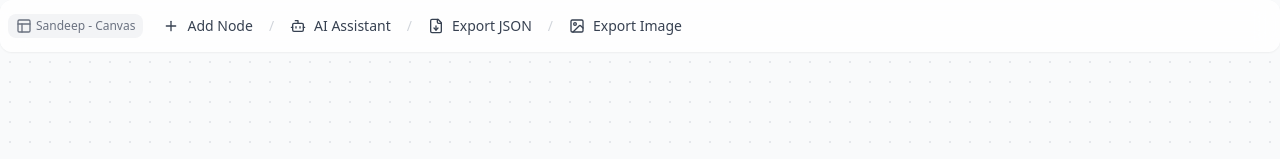
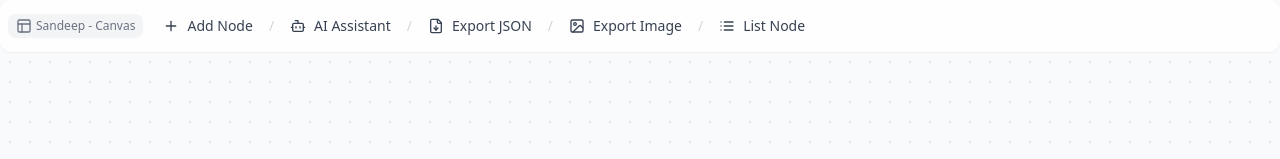
Before and after one commit to sandepk/canva-ai-generated-text-sandeep, a React (Vite) app: page / in a window 1280 px wide. Shown: the top 159 px of the page. Built offline with nearby package versions, Linux system fonts and the light colour scheme.

Commit message:
implemented feature to show list of nodes in toolbar and highlight them

```diff
--- a/src/App.tsx
+++ b/src/App.tsx
@@ -1,5 +1,5 @@
-import React from 'react';
-import Canvas from './components/Canvas';
+import React from "react";
+import Canvas from "./components/Canvas";
 
 function App() {
   return (
--- a/src/components/Canvas.tsx
+++ b/src/components/Canvas.tsx
@@ -1,22 +1,23 @@
-import React, { useState, useRef, useEffect, useCallback } from 'react';
-import html2canvas from 'html2canvas';
-import { Node, DragState } from '../types';
-import CanvasNode from './CanvasNode';
-import AIAssistant from './AIAssistant';
-import Toolbar from './Toolbar';
-import { generateText } from '../services/api';
-import { Plus } from 'lucide-react';
+import React, { useState, useRef, useEffect, useCallback } from "react";
+import html2canvas from "html2canvas";
+import { Node, DragState } from "../types";
+import CanvasNode from "./CanvasNode";
+import AIAssistant from "./AIAssistant";
+import Toolbar from "./Toolbar";
+import { generateText } from "../services/api";
+import { Plus } from "lucide-react";
+import NodeList from "./NodeList";
 
 const COLORS = [
-  '#3B82F6', // blue
-  '#10B981', // emerald
-  '#F59E0B', // amber
-  '#EF4444', // red
-  '#8B5CF6', // violet
-  '#06B6D4', // cyan
+  "#3B82F6", // blue
+  "#10B981", // emerald
+  "#F59E0B", // amber
+  "#EF4444", // red
+  "#8B5CF6", // violet
+  "#06B6D4", // cyan
 ];
 
-const LOCAL_STORAGE_KEY = 'ai-canvas-nodes';
+const LOCAL_STORAGE_KEY = "ai-canvas-nodes";
 
 const Canvas: React.FC = () => {
   const [nodes, setNodes] = useState<Node[]>(() => {
@@ -28,6 +29,11 @@ const Canvas: React.FC = () => {
       return [];
     }
   });
+  const [highlightedNodeId, setHighlightedNodeId] = useState<string | null>(
+    null,
+  );
+  const [showNodeList, setShowNodeList] = useState(false);
+
   useEffect(() => {
     localStorage.setItem(LOCAL_STORAGE_KEY, JSON.stringify(nodes));
   }, [nodes]);
@@ -39,10 +45,12 @@ const Canvas: React.FC = () => {
   const [showAIAssistant, setShowAIAssistant] = useState(false);
   const [selectedNodeId, setSelectedNodeId] = useState<string | null>(null);
   const canvasRef = useRef<HTMLDivElement>(null);
+  const scrollContainerRef = useRef<HTMLDivElement>(null);
 
   const generateId = () => Math.random().toString(36).substr(2, 9);
 
-  const createNode = useCallback((x: number, y: number, text: string = 'New Node') => {
+  const createNode = useCallback(
+    (x: number, y: number, text: string = "New Node") => {
       const newNode: Node = {
         id: generateId(),
         x,
@@ -52,18 +60,20 @@ const Canvas: React.FC = () => {
         width: 200,
         height: 100,
       };
-    setNodes(prev => [...prev, newNode]);
+      setNodes((prev) => [...prev, newNode]);
       return newNode.id;
-  }, []);
+    },
+    [],
+  );
 
   const updateNode = useCallback((id: string, updates: Partial<Node>) => {
-    setNodes(prev => prev.map(node =>
-      node.id === id ? { ...node, ...updates } : node
-    ));
+    setNodes((prev) =>
+      prev.map((node) => (node.id === id ? { ...node, ...updates } : node)),
+    );
   }, []);
 
   const deleteNode = useCallback((id: string) => {
-    setNodes(prev => prev.filter(node => node.id !== id));
+    setNodes((prev) => prev.filter((node) => node.id !== id));
   }, []);
 
   const handleCanvasClick = (e: React.MouseEvent) => {
@@ -77,17 +87,19 @@ const Canvas: React.FC = () => {
 
   const handleStartDrag = (
     e: React.MouseEvent | React.TouchEvent,
-    nodeId: string
+    nodeId: string,
   ) => {
     e.preventDefault();
 
-    const node = nodes.find(n => n.id === nodeId);
+    const node = nodes.find((n) => n.id === nodeId);
     if (!node || !canvasRef.current) return;
 
     const rect = canvasRef.current.getBoundingClientRect();
 
-    const clientX = 'touches' in e ? e.touches[0].clientX : (e as React.MouseEvent).clientX;
-    const clientY = 'touches' in e ? e.touches[0].clientY : (e as React.MouseEvent).clientY;
+    const clientX =
+      "touches" in e ? e.touches[0].clientX : (e as React.MouseEvent).clientX;
+    const clientY =
+      "touches" in e ? e.touches[0].clientY : (e as React.MouseEvent).clientY;
 
     const offsetX = clientX - rect.left - node.x;
     const offsetY = clientY - rect.top - node.y;
@@ -123,18 +135,17 @@ const Canvas: React.FC = () => {
         nodeId: null,
       });
 
-      document.removeEventListener('mousemove', handleMove);
-      document.removeEventListener('mouseup', handleEnd);
-      document.removeEventListener('touchmove', handleMove);
-      document.removeEventListener('touchend', handleEnd);
+      document.removeEventListener("mousemove", handleMove);
+      document.removeEventListener("mouseup", handleEnd);
+      document.removeEventListener("touchmove", handleMove);
+      document.removeEventListener("touchend", handleEnd);
     };
 
-    document.addEventListener('mousemove', handleMove);
-    document.addEventListener('mouseup', handleEnd);
-    document.addEventListener('touchmove', handleMove);
-    document.addEventListener('touchend', handleEnd);
+    document.addEventListener("mousemove", handleMove);
+    document.addEventListener("mouseup", handleEnd);
+    document.addEventListener("touchmove", handleMove);
+    document.addEventListener("touchend", handleEnd);
   };
-
 
   const handleNodeEdit = (nodeId: string) => {
     updateNode(nodeId, { isEditing: true });
@@ -159,14 +170,15 @@ const Canvas: React.FC = () => {
             createNode(
               Math.random() * (rect.width - 200),
               Math.random() * (rect.height - 100),
-              aiResponse
+              aiResponse,
             );
           }
         }
         resolve();
       } catch (error) {
-        console.error('AI Request failed:', error);
-        const errorMessage = error instanceof Error ? error.message : 'Failed to generate content';
+        console.error("AI Request failed:", error);
+        const errorMessage =
+          error instanceof Error ? error.message : "Failed to generate content";
 
         if (nodeId) {
           updateNode(nodeId, { text: `Error: ${errorMessage}` });
@@ -176,7 +188,7 @@ const Canvas: React.FC = () => {
             createNode(
               Math.random() * (rect.width - 200),
               Math.random() * (rect.height - 100),
-              `Error: ${errorMessage}`
+              `Error: ${errorMessage}`,
             );
           }
         }
@@ -187,11 +199,11 @@ const Canvas: React.FC = () => {
 
   const exportToJSON = () => {
     const json = JSON.stringify(nodes, null, 2);
-    const blob = new Blob([json], { type: 'application/json' });
+    const blob = new Blob([json], { type: "application/json" });
     const url = URL.createObjectURL(blob);
-    const a = document.createElement('a');
+    const a = document.createElement("a");
     a.href = url;
-    a.download = 'canvas-data.json';
+    a.download = "canvas-data.json";
     a.click();
     URL.revokeObjectURL(url);
   };
@@ -201,16 +213,34 @@ const Canvas: React.FC = () => {
     const canvasElement = canvasRef.current;
     try {
       const canvas = await html2canvas(canvasElement);
-      const imgData = canvas.toDataURL('image/png');
+      const imgData = canvas.toDataURL("image/png");
 
-      const a = document.createElement('a');
+      const a = document.createElement("a");
       a.href = imgData;
-      a.download = 'canvas.png';
+      a.download = "canvas.png";
       a.click();
     } catch (err) {
-      console.error('Failed to export image:', err);
+      console.error("Failed to export image:", err);
     }
   };
+
+  useEffect(() => {
+    if (canvasRef.current) {
+      if (nodes.length === 0) {
+        canvasRef.current.scrollTop = 0;
+        canvasRef.current.scrollLeft = 0;
+
+        // Reset size when no nodes
+        canvasRef.current.style.minWidth = "100%";
+        canvasRef.current.style.minHeight = "100%";
+        setShowNodeList(false);
+      } else {
+        // Restore canvas to large size when nodes exist
+        canvasRef.current.style.minWidth = "1500px";
+        canvasRef.current.style.minHeight = "1500px";
+      }
+    }
+  }, [nodes.length]);
 
   return (
     <div className="relative w-full h-screen bg-gray-50 overflow-hidden">
@@ -220,20 +250,25 @@ const Canvas: React.FC = () => {
         showAI={showAIAssistant}
         onExportJSON={exportToJSON}
         onExportImage={exportToImage}
+        toggleList={() => setShowNodeList(!showNodeList)}
       />
 
       <div
+        ref={scrollContainerRef}
+        className={`w-full h-screen ${nodes.length > 0 ? "overflow-auto" : "overflow-hidden"} touch-pan-x touch-pan-y`}
+      >
+        <div
           ref={canvasRef}
-        className="relative w-full h-full cursor-crosshair"
           onClick={handleCanvasClick}
+          className={`relative ${nodes.length > 0 ? "min-w-[1500px] min-h-[1500px]" : "w-full h-full"} cursor-crosshair`}
           style={{
-          backgroundImage: `
-            radial-gradient(circle, #e5e7eb 1px, transparent 1px)
-          `,
-          backgroundSize: '20px 20px',
+            backgroundImage:
+              "radial-gradient(circle, #e5e7eb 1px, transparent 1px)",
+            backgroundSize: "20px 20px",
           }}
         >
-        {nodes.map(node => (
+          {/* Nodes */}
+          {nodes.map((node) => (
             <CanvasNode
               key={node.id}
               node={node}
@@ -242,6 +277,7 @@ const Canvas: React.FC = () => {
               onEdit={() => handleNodeEdit(node.id)}
               onSave={(text) => handleNodeSave(node.id, text)}
               onDelete={() => deleteNode(node.id)}
+              highlighted={highlightedNodeId === node.id}
               onAIUpdate={(prompt) => {
                 setSelectedNodeId(node.id);
                 setShowAIAssistant(true);
@@ -249,16 +285,19 @@ const Canvas: React.FC = () => {
             />
           ))}
 
-        {/* Add Node Hint */}
+          {/* Empty state */}
           {nodes.length === 0 && (
             <div className="absolute inset-0 flex items-center justify-center pointer-events-none">
               <div className="text-center text-gray-400">
                 <Plus className="w-12 h-12 mx-auto mb-4" />
-              <p className="text-lg font-medium">Click anywhere to add a node</p>
+                <p className="text-lg font-medium">
+                  Click anywhere to add a node
+                </p>
                 <p className="text-sm">Or use the toolbar to get started</p>
               </div>
             </div>
           )}
+        </div>
       </div>
 
       {showAIAssistant && (
@@ -267,8 +306,42 @@ const Canvas: React.FC = () => {
             setShowAIAssistant(false);
             setSelectedNodeId(null);
           }}
-          onSubmit={(prompt) => handleAIRequest(prompt, selectedNodeId || undefined)}
+          onSubmit={(prompt) =>
+            handleAIRequest(prompt, selectedNodeId || undefined)
+          }
           selectedNodeId={selectedNodeId}
+        />
+      )}
+      {showNodeList && (
+        <NodeList
+          nodes={nodes}
+          highlightedNodeId={highlightedNodeId}
+          onSelectNode={(id) => {
+            const node = nodes.find((n) => n.id === id);
+            const scrollContainer = scrollContainerRef.current;
+
+            if (!node || !scrollContainer) return;
+
+            // Calculate the center of the node
+            const nodeCenterX = node.x + node.width / 2;
+            const nodeCenterY = node.y + node.height / 2;
+
+            // Scroll values to center node in scroll container
+            const scrollLeft = nodeCenterX - scrollContainer.clientWidth / 2;
+            const scrollTop = nodeCenterY - scrollContainer.clientHeight / 2;
+
+            scrollContainer.scrollTo({
+              left: scrollLeft,
+              top: scrollTop,
+              behavior: "smooth",
+            });
+
+            setHighlightedNodeId(id);
+
+            setTimeout(() => {
+              setHighlightedNodeId(null);
+            }, 2000);
+          }}
         />
       )}
     </div>
--- /dev/null
+++ b/src/components/NodeList.tsx
@@ -0,0 +1,44 @@
+import React from "react";
+import { Node } from "../types";
+
+interface NodeListProps {
+  nodes: Node[];
+  onSelectNode: (id: string) => void;
+  highlightedNodeId?: string | null;
+}
+
+const NodeList: React.FC<NodeListProps> = ({
+  nodes,
+  onSelectNode,
+  highlightedNodeId,
+}) => {
+  return (
+    <div className="absolute top-11 right-2 z-40 bg-white shadow-lg rounded-lg p-4 w-64 max-h-[80vh] overflow-y-auto">
+      <div className="bg-blue-50 rounded-t-lg px-4 py-2 border-b border-gray-200">
+        <h3 className="text-blue-800 text-base font-semibold tracking-wide">
+          All Nodes
+        </h3>
+      </div>
+      <ul className="space-y-1">
+        {nodes.map((node, index) => (
+          <li
+            key={node.id}
+            onClick={() => onSelectNode(node.id)}
+            className={`cursor-pointer text-sm px-2 py-1 rounded transition-colors duration-200
+              ${
+                node.id === highlightedNodeId
+                  ? "bg-yellow-100 text-yellow-700 font-semibold"
+                  : index % 2 === 0
+                    ? "bg-gray-50 text-gray-800 hover:bg-gray-100 hover:text-blue-600"
+                    : "bg-white text-gray-800 hover:bg-gray-100 hover:text-blue-600"
+              }`}
+          >
+            {node.text.slice(0, 20) || "Untitled Node"}
+          </li>
+        ))}
+      </ul>
+    </div>
+  );
+};
+
+export default NodeList;
--- a/src/components/Toolbar.tsx
+++ b/src/components/Toolbar.tsx
@@ -1,5 +1,12 @@
-import React from 'react';
-import { Plus, Bot, Layout, FileDown, Image as ImageIcon } from 'lucide-react';
+import React from "react";
+import {
+  Plus,
+  Bot,
+  Layout,
+  FileDown,
+  Image as ImageIcon,
+  ListIcon,
+} from "lucide-react";
 
 interface ToolbarProps {
   onAddNode: () => void;
@@ -7,6 +14,7 @@ interface ToolbarProps {
   showAI: boolean;
   onExportJSON: () => void;
   onExportImage: () => void;
+  toggleList: () => void;
 }
 
 const Toolbar: React.FC<ToolbarProps> = ({
@@ -15,13 +23,16 @@ const Toolbar: React.FC<ToolbarProps> = ({
   showAI,
   onExportJSON,
   onExportImage,
+  toggleList,
 }) => {
   return (
     <div className="top-4 left-4 z-40 flex flex-col sm:flex-row items-start sm:items-center gap-2 bg-white/80 backdrop-blur-md rounded-xl p-2 shadow-sm max-w-[calc(100%-0rem)]">
       {/* Canvas Label */}
       <div className="flex items-center gap-1 bg-gray-100 rounded-lg px-2 py-1">
         <Layout className="w-4 h-4 text-gray-500" />
-        <span className="text-xs text-gray-500 font-medium">Sandeep - Canvas</span>
+        <span className="text-xs text-gray-500 font-medium">
+          Sandeep - Canvas
+        </span>
       </div>
 
       {/* Breadcrumb-style Buttons */}
@@ -41,8 +52,8 @@ const Toolbar: React.FC<ToolbarProps> = ({
           onClick={onToggleAI}
           className={`flex items-center gap-2 px-3 py-2 rounded-md transition-all duration-200 font-medium ${
             showAI
-              ? 'bg-purple-100 text-purple-700'
-              : 'text-gray-700 hover:bg-purple-50 hover:text-purple-700'
+              ? "bg-purple-100 text-purple-700"
+              : "text-gray-700 hover:bg-purple-50 hover:text-purple-700"
           }`}
           title="Toggle AI Assistant"
         >
@@ -71,6 +82,16 @@ const Toolbar: React.FC<ToolbarProps> = ({
           <ImageIcon className="w-4 h-4" />
           <span className="hidden sm:inline">Export Image</span>
         </button>
+        <span className="text-gray-300 hidden sm:inline">/</span>
+
+        <button
+          onClick={toggleList}
+          className="flex items-center gap-2 px-3 py-2 text-gray-700 hover:bg-yellow-50 hover:text-yellow-700 rounded-md transition-all duration-200 font-medium"
+          title="Export as Image"
+        >
+          <ListIcon className="w-4 h-4" />
+          <span className="hidden sm:inline">List Node</span>
+        </button>
       </div>
     </div>
   );
--- a/tailwind.config.js
+++ b/tailwind.config.js
@@ -1,6 +1,6 @@
 /** @type {import('tailwindcss').Config} */
 export default {
-  content: ['./index.html', './src/**/*.{js,ts,jsx,tsx}'],
+  content: ["./index.html", "./src/**/*.{js,ts,jsx,tsx}"],
   theme: {
     extend: {},
   },
--- a/vite.config.ts
+++ b/vite.config.ts
@@ -1,10 +1,10 @@
-import { defineConfig } from 'vite';
-import react from '@vitejs/plugin-react';
+import { defineConfig } from "vite";
+import react from "@vitejs/plugin-react";
 
 // https://vitejs.dev/config/
 export default defineConfig({
   plugins: [react()],
   optimizeDeps: {
-    exclude: ['lucide-react'],
+    exclude: ["lucide-react"],
   },
 });
```
Also changed, not shown: eslint.config.js (+12 -12 lines), src/components/AIAssistant.tsx (+23 -17 lines), src/components/CanvasNode.tsx (+18 -14 lines), src/main.tsx (+6 -6 lines), src/services/api.ts (+7 -8 lines), src/types/index.ts (line endings or trailing spaces), 1 other file (tests, documents, lock files or other folders). Lines whose indentation alone changed are shown as unchanged.
